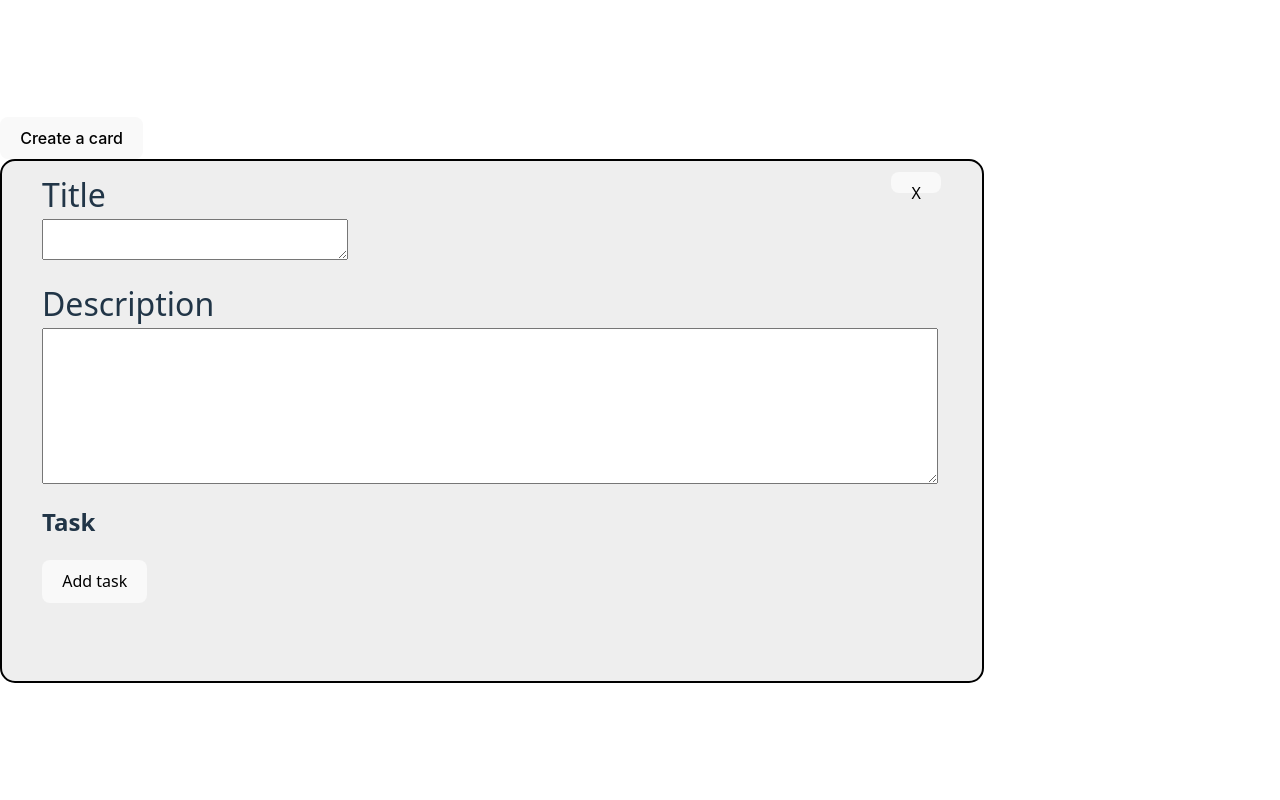
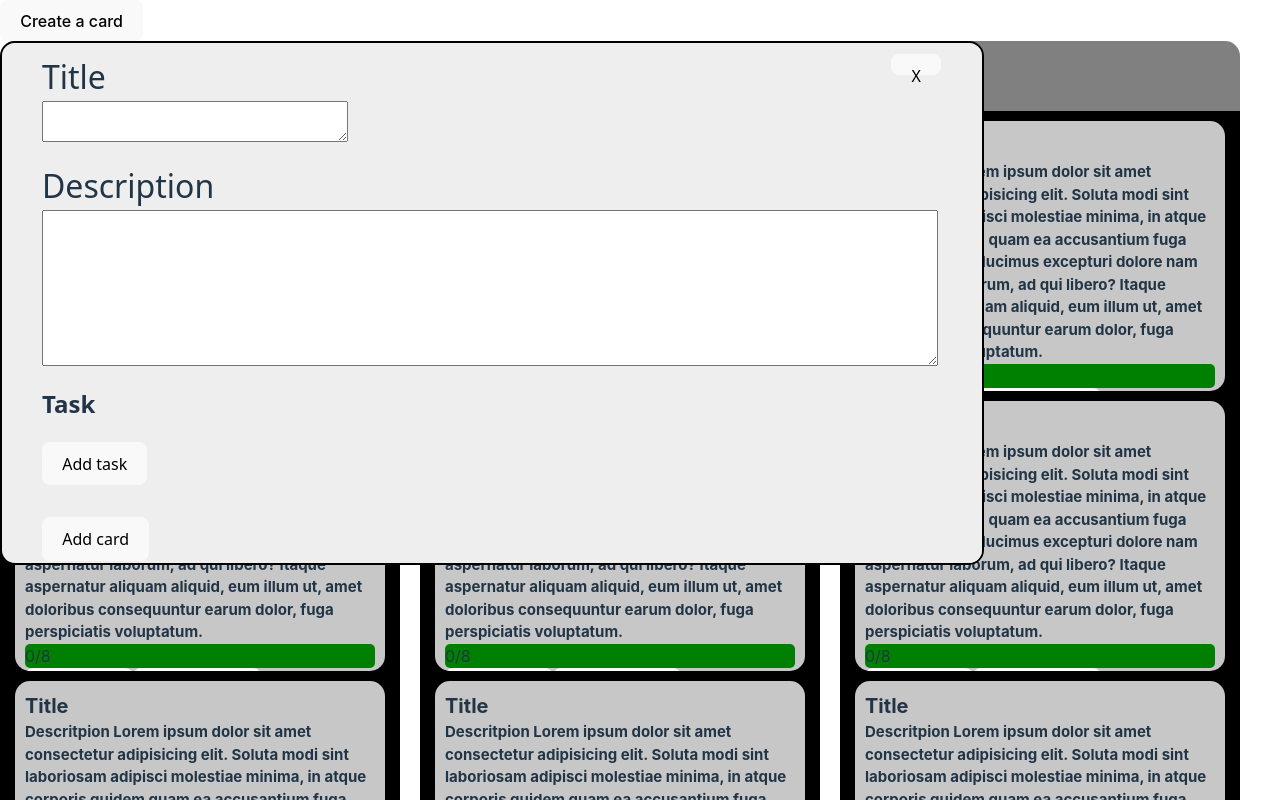
Before and after one commit to Matthieu-Wivers/project, a React (Vite) app: page / in a window 1280 px wide. Shown: the top 800 px of the page. Built offline with nearby package versions, Linux system fonts and the light colour scheme; a web font is replaced by a local one.

Commit message:
<add> <BodyCardContainer.jsx> <BodyCardContainer is the container of CardContainer>

```diff
--- a/package.json
+++ b/package.json
@@ -10,6 +10,7 @@
     "preview": "vite preview"
   },
   "dependencies": {
+    "@reduxjs/toolkit": "^2.4.0",
     "prop-types": "^15.8.1",
     "react": "^18.3.1",
     "react-dom": "^18.3.1",
--- a/src/App.jsx
+++ b/src/App.jsx
@@ -4,6 +4,9 @@ import viteLogo from '/vite.svg'
 import './App.css'
 import CreateCard from './components/CreateCard'
 import CreateButton from './components/CreateButton'
+import Card from './components/Card'
+import CardContainer from './components/CardContainer'
+import BodyCardContainer from './components/BodyCardContainer'
 
 function App() {
   const [count, setCount] = useState(0)
@@ -12,6 +15,8 @@ function App() {
     <>
       <CreateButton />
       <CreateCard />
+      <BodyCardContainer>
+      </BodyCardContainer>
     </>
   )
 }
--- /dev/null
+++ b/src/components/BodyCardContainer.jsx
@@ -0,0 +1,31 @@
+import React from 'react';
+import uniqid from "uniqid";
+import styled from 'styled-components';
+import CardContainer from './CardContainer';
+import Card from './Card';
+
+const StyledBodyCardContainer = styled.div `
+    @media screen and (min-width: 1251px) {
+            display: flex;
+            gap: 20px;
+            justify-content: center;
+    }
+
+    @media screen and (max-width: 1250px) {
+            display: flex;
+            gap: 20px;
+            flex-direction: column;
+    }
+`
+
+const BodyCardContainer = () => {
+    return (
+        <StyledBodyCardContainer>
+            <CardContainer></CardContainer>
+            <CardContainer></CardContainer>
+            <CardContainer></CardContainer>
+        </StyledBodyCardContainer>
+    );
+};
+
+export default BodyCardContainer;
--- a/src/components/Card.jsx
+++ b/src/components/Card.jsx
@@ -0,0 +1,58 @@
+import React from 'react';
+import CreateCard from './CreateCard';
+import styled from 'styled-components';
+import PropTypes from 'prop-types';
+import uniqid from "uniqid";
+
+const StyledCard = styled.div`
+    min-width: 350px;
+    max-width: 350px;
+    height: 250px;
+    display: flex;
+    background-color: #c7c7c7;
+    overflow: hidden;
+    display: flex;
+    flex-direction: column;
+    justify-content: space-between;
+    padding: 10px;
+    margin: auto;
+    border-radius: 15px;
+
+
+    &>h2 {
+        font-size: 20px;
+        margin: 0px;
+    }
+
+    &>h3 {
+        font-size: 15px;
+        margin: 0px;
+    }
+
+    &>p {
+        background-color: green;
+        border-radius: 5px;
+        margin: 0px;
+    }
+`
+
+const Card = (
+    description,
+    tasks
+) => {
+
+
+    return (
+        <StyledCard>
+            <h2>Title</h2>
+            <h3>Descritpion Lorem ipsum dolor sit amet consectetur adipisicing elit. Soluta modi sint laboriosam adipisci molestiae minima, in atque corporis quidem quam ea accusantium fuga non sed autem ducimus excepturi dolore nam aspernatur laborum, ad qui libero? Itaque aspernatur aliquam aliquid, eum illum ut, amet doloribus consequuntur earum dolor, fuga perspiciatis voluptatum.</h3>
+            <p>0/8</p>
+            <div>
+                <button>Edit card</button>
+                <button>Delete card</button>
+            </div>
+        </StyledCard>
+    );
+};
+
+export default Card;
--- /dev/null
+++ b/src/components/CardContainer.jsx
@@ -0,0 +1,81 @@
+import React from 'react';
+import styled from 'styled-components';
+import Card from './Card';
+import PropTypes from 'prop-types';
+
+const StyledCardContainer = styled.div`
+    @media screen and (min-width: 1251px) {
+        width: 370px;
+        display: flex;
+        flex-direction: column;
+        border-radius: 15px;
+        min-width: 400px;
+        background-color: gray;
+
+        &>.listName {
+            height: 70px;
+
+            &>h2 {
+                margin: 20px;
+            }
+        }
+
+        &>.listCards {
+            display: flex;
+            flex-wrap: wrap;
+            gap: 10px;
+            padding: 10px;
+            background-color: #000000;
+            border-radius: 0px 0px 15px 15px;
+
+        }
+    }
+
+    @media screen and (max-width: 1250px) {
+        width: 95%;
+        display: flex;
+        flex-direction: column;
+        border-radius: 15px;
+        min-width: 400px;
+        background-color: gray;
+
+        &>.listName {
+            height: 70px;
+
+            &>h2 {
+                margin: 20px;
+            }
+        }
+
+        &>.listCards {
+            overflow: auto;
+            display: flex;
+            gap: 10px;
+            padding: 10px;
+            background-color: #000000;
+            border-radius: 0px 0px 15px 15px;
+
+        }
+    }
+`
+
+
+const CardContainer = () => {
+    return (
+        <StyledCardContainer>
+            <div className="listName">
+                <h2></h2>
+            </div>
+            <div className="listCards">
+                <Card />
+                <Card />
+                <Card />
+                <Card />
+                <Card />
+                <Card />
+            </div>
+        </StyledCardContainer>
+    );
+};
+
+export default CardContainer;
--- a/src/components/CreateCard.jsx
+++ b/src/components/CreateCard.jsx
@@ -2,7 +2,6 @@ import React from 'react';
 import styled from 'styled-components';
 import PropTypes from 'prop-types';
 import uniqid from "uniqid";
-import { useReducer } from 'react';
 import { useState } from 'react';
 
 const StyledCreateCard = styled.div`
@@ -16,6 +15,7 @@ const StyledCreateCard = styled.div`
     overflow: scroll;
     flex-direction: column;
     margin: auto;
+    position: absolute;
 
     & .firstRowTitle {
         display: flex;
@@ -193,6 +193,7 @@ const CreateCard = () => {
 		            <ol></ol>
                 </div>
             </div>
+            <button>Add card</button>
         </StyledCreateCard>
     );
 };
```
Also changed, not shown: 1 other file (tests, documents, lock files or other folders).
